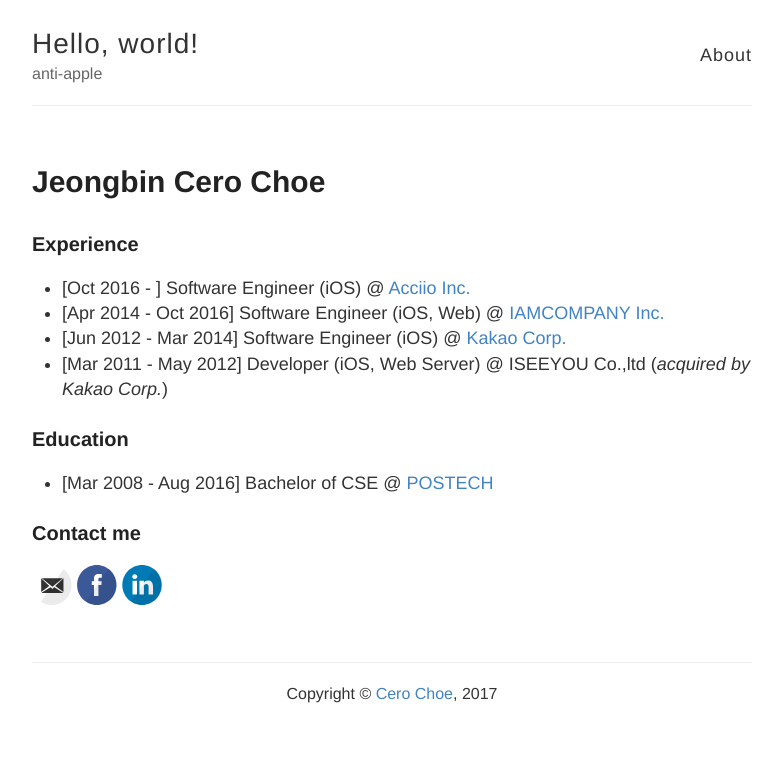
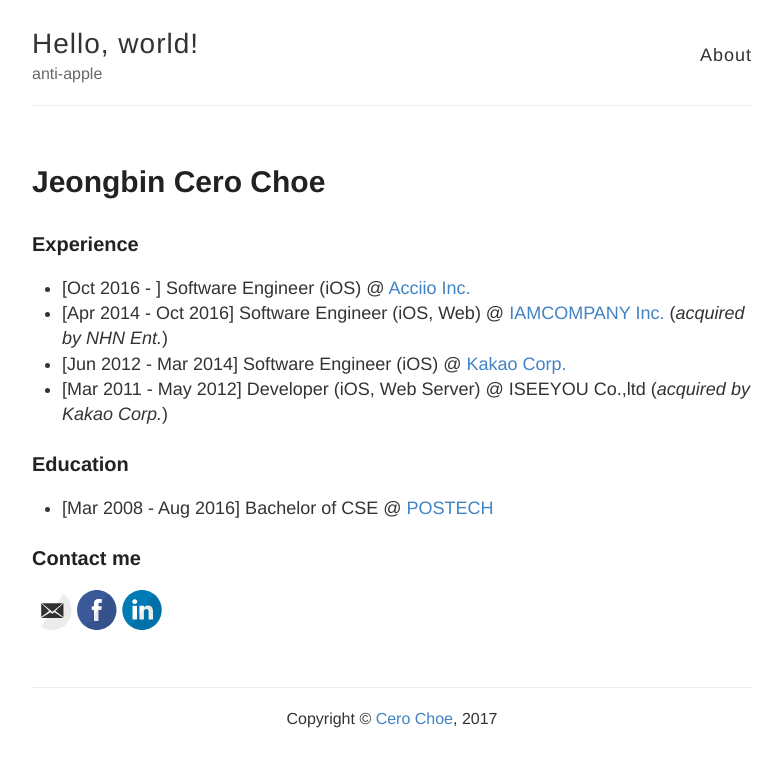
Before and after one commit to cerochoe/cerochoe.github.io, a Jekyll site: the page built from about.md, in a window 1280 px wide. Shown: the top 767 px of the page, without its empty margins (248-1031 px from the left). Built offline with Jekyll 4.4.1, drawn with Linux system fonts in a browser that asks for light colours.

Commit message:
Update acquisition information

```diff
--- a/about.md
+++ b/about.md
@@ -7,7 +7,7 @@
 
 ### Experience ###
 * [Oct 2016 - ] Software Engineer (iOS) @ <a href="http://www.acciio.com" target="blank">Acciio Inc.</a>
-* [Apr 2014 - Oct 2016] Software Engineer (iOS, Web) @ <a href="http://www.iamcompany.net" target="blank">IAMCOMPANY Inc.</a>
+* [Apr 2014 - Oct 2016] Software Engineer (iOS, Web) @ <a href="http://www.iamcompany.net" target="blank">IAMCOMPANY Inc.</a> (*acquired by NHN Ent.*)
 * [Jun 2012 - Mar 2014] Software Engineer (iOS) @ <a href="http://www.kakaocorp.com" target="blank">Kakao Corp.</a>
 * [Mar 2011 - May 2012] Developer (iOS, Web Server) @ ISEEYOU Co.,ltd (*acquired by Kakao Corp.*)
 
```
